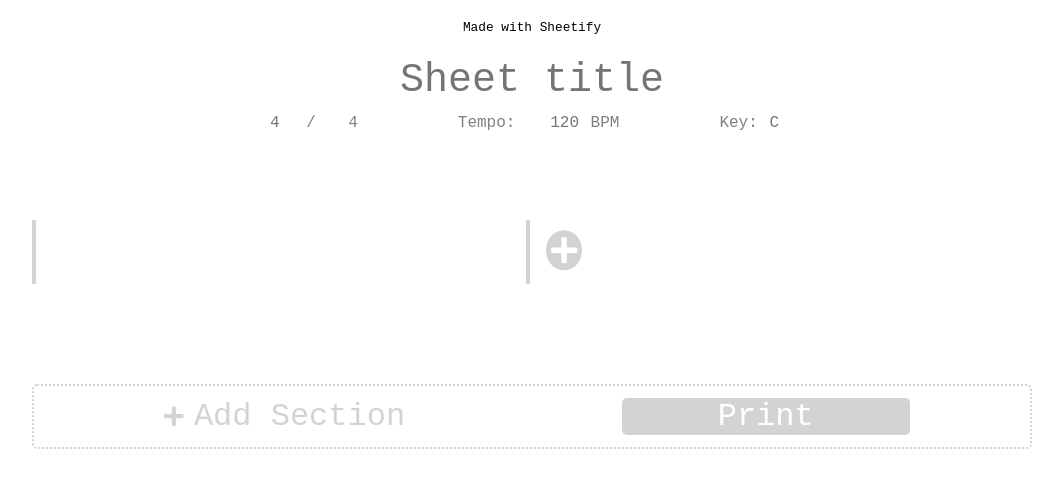
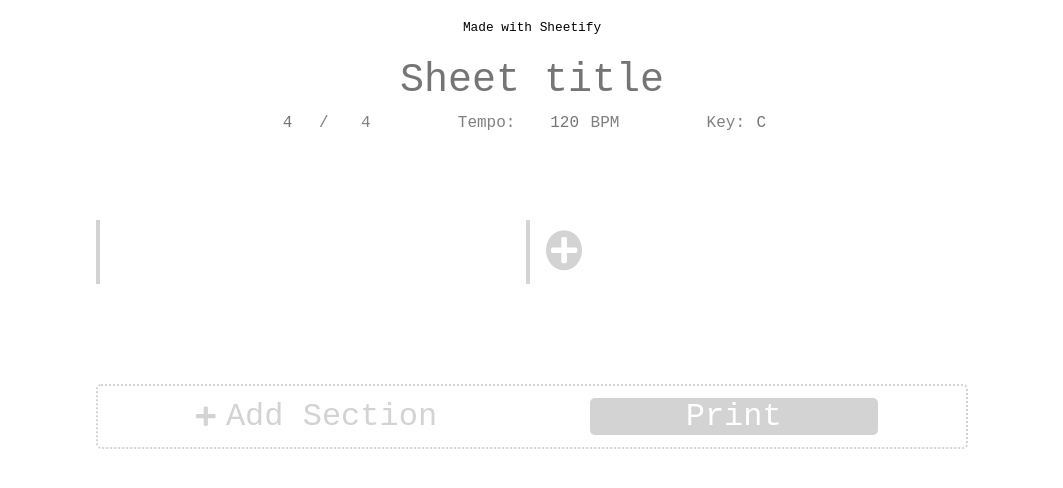
Before and after one commit to ollisterr/sheetify, a React (Create React App) app: page / in a window 1280 px wide. Shown: the top 488 px of the page, without its empty margins (108-1171 px from the left). Built offline with nearby package versions, Linux system fonts and the light colour scheme; a web font is replaced by a local one.

Commit message:
Small UI fixes

```diff
--- a/src/css/App.scss
+++ b/src/css/App.scss
@@ -10,8 +10,8 @@
 html,
 body {
   width: 100vw;
-  padding: 0px;
-  margin: 0px;
+  padding: 0;
+  margin: 0;
   border: none;
   font-family: "Gaegu", "Courier New", Courier, monospace;
   font-size: 1em;
@@ -42,4 +42,6 @@ input {
   margin: 0 auto;
   width: 95%;
   max-width: 1000px;
+  min-width: 600px;
+  padding: 0 4rem;
 }
--- a/src/css/section.scss
+++ b/src/css/section.scss
@@ -120,7 +120,7 @@
   cursor: pointer;
 
   &:hover {
-    opacity: 0.7;
+    opacity: 0.4;
   }
 }
 .repeat-sign-start {
--- a/src/css/sheetbody.scss
+++ b/src/css/sheetbody.scss
@@ -2,7 +2,6 @@
 
 .sheetbody {
   width: 100%;
-  min-width: 600px;
 }
 
 .control-bar {
```
